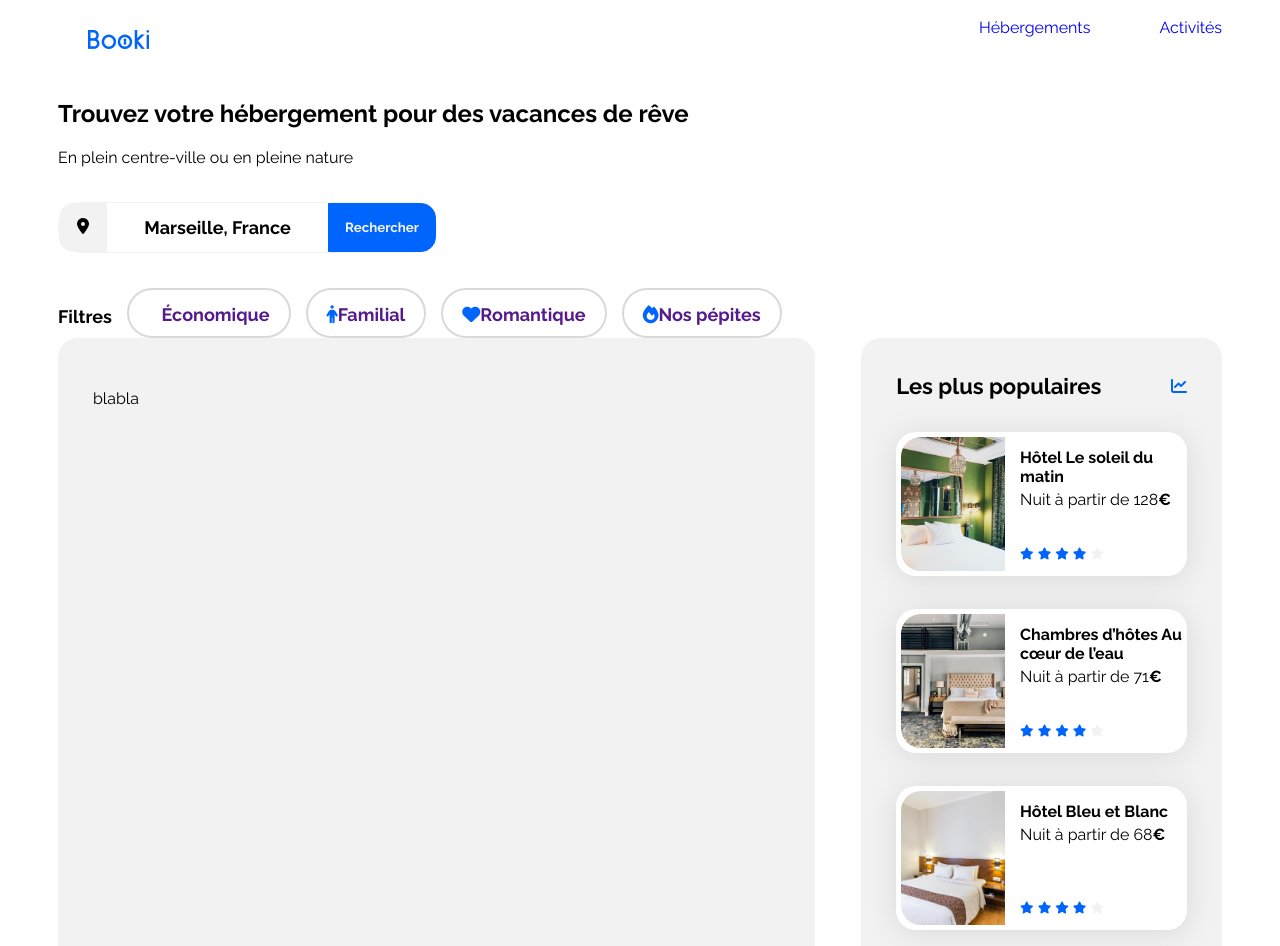
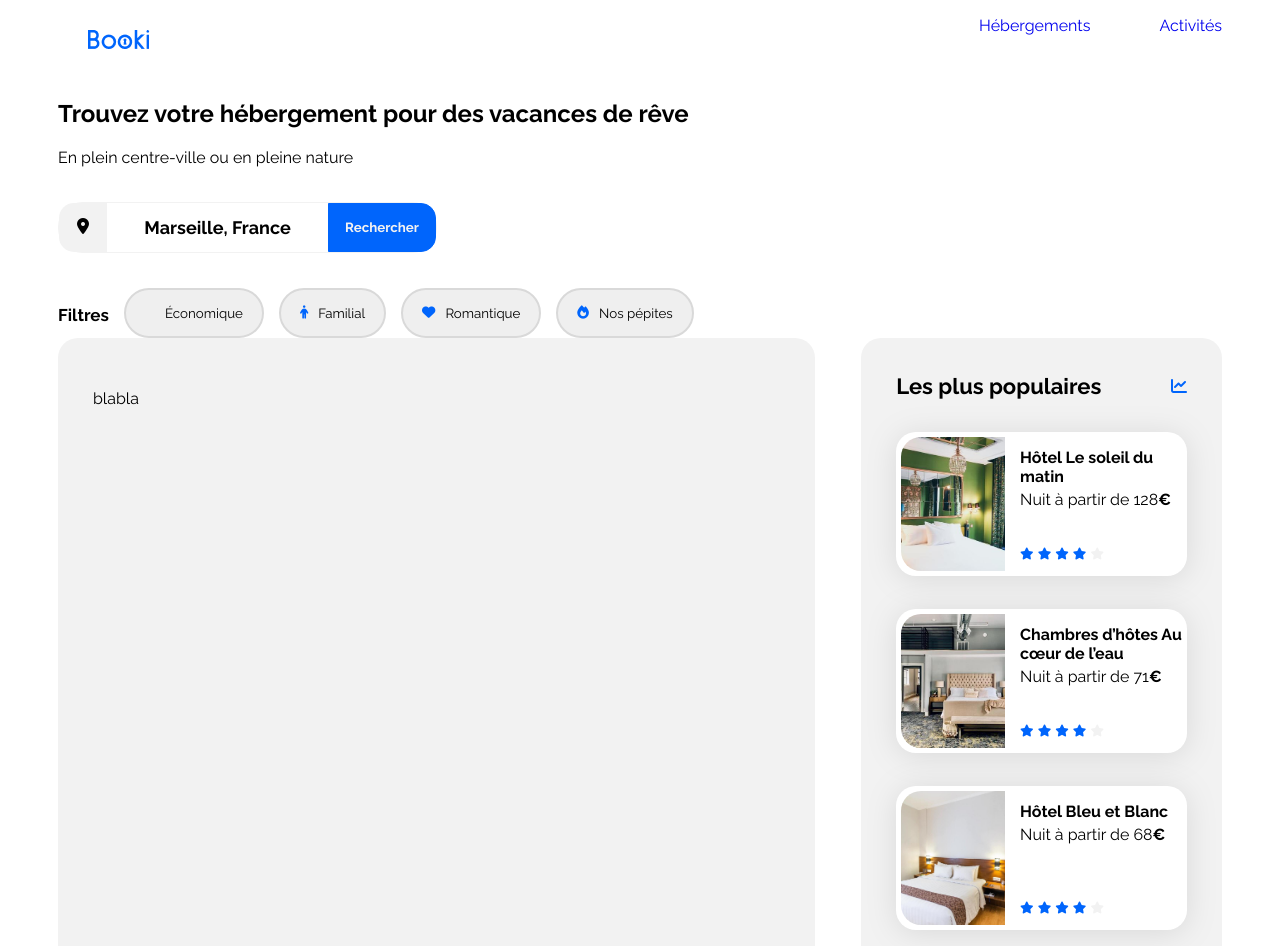
Before and after one commit to QBotella/Booki, a plain HTML site: page index.html in a window 1280 px wide. Shown: the top 946 px of the page. Drawn offline with Linux system fonts and the light colour scheme.

Commit message:
etape 5 en cours

```diff
--- a/css/style.css
+++ b/css/style.css
@@ -26,18 +26,19 @@ header {
     height: 79px;
 }
 
+header ul {
+    list-style: none;
+    display: flex;
+    gap: 69px;
+}
+
 header a {
     padding-top: 16px;
     border-top: solid 2px transparent;
 }
 
-header a:hover {
+header li a:hover {
     border-color: var(--main-color);
-}
-
-.header-links {
-    display: flex;
-    gap: 69px;
 }
 
 a {
@@ -96,17 +97,18 @@ a:hover {
     gap: 15px;
     height: 50px;
     text-align: center;
-    font-size: 18px;
+    font-size: 17px;
     font-weight: 700;
-    text-align: center;
 }
 
-.filter a {
+.filter button {
+    display: flex;
     border: solid 2px #d9d9d9;
     border-radius: 25px;
-    padding: 14.5px 19px 14.5px 19px;
+    padding: 4px 19px 4px 19px;
     text-align: center;
     gap: 10px;
+    align-items: center;
 }
 
 .filter a:hover {
--- a/index.html
+++ b/index.html
@@ -18,10 +18,12 @@
     <div class="main-container">
         <header>
             <img src="./images/logo/Booki.png" alt="Logo" width="122" height="79">
-            <div class="header-links">
-                <a href="./index.html#hebergements">Hébergements</a>
-                <a href="./index.html#activites">Activités</a>
-            </div>
+            <nav class="header-links">
+                <ul>
+                    <li><a href="./index.html#hebergements">Hébergements</a></li>
+                    <li><a href="./index.html#activites">Activités</a></li>
+                </ul>
+            </nav>
         </header>
         <main>
             <headline>
@@ -40,10 +42,10 @@
             </section>
             <section class="filter">
                 <p>Filtres</p>
-                <a href=""><i class="fa-light fa-money-bill-wave"></i>Économique</a>
-                <a href=""><i class="fa-solid fa-person"></i>Familial</a>
-                <a href=""><i class="fa-solid fa-heart"></i>Romantique</a>
-                <a href=""><i class="fa-solid fa-fire"></i>Nos pépites</a>
+                <button><i class="fa-light fa-money-bill-wave"></i>Économique</button>
+                <button><i class="fa-solid fa-person"></i>Familial</button>
+                <button><i class="fa-solid fa-heart"></i>Romantique</button>
+                <button><i class="fa-solid fa-fire"></i>Nos pépites</button>
             </section>
             <section class="hebergements-and-populaires">
                 <section class="hebergements" id="hebergements">
```
